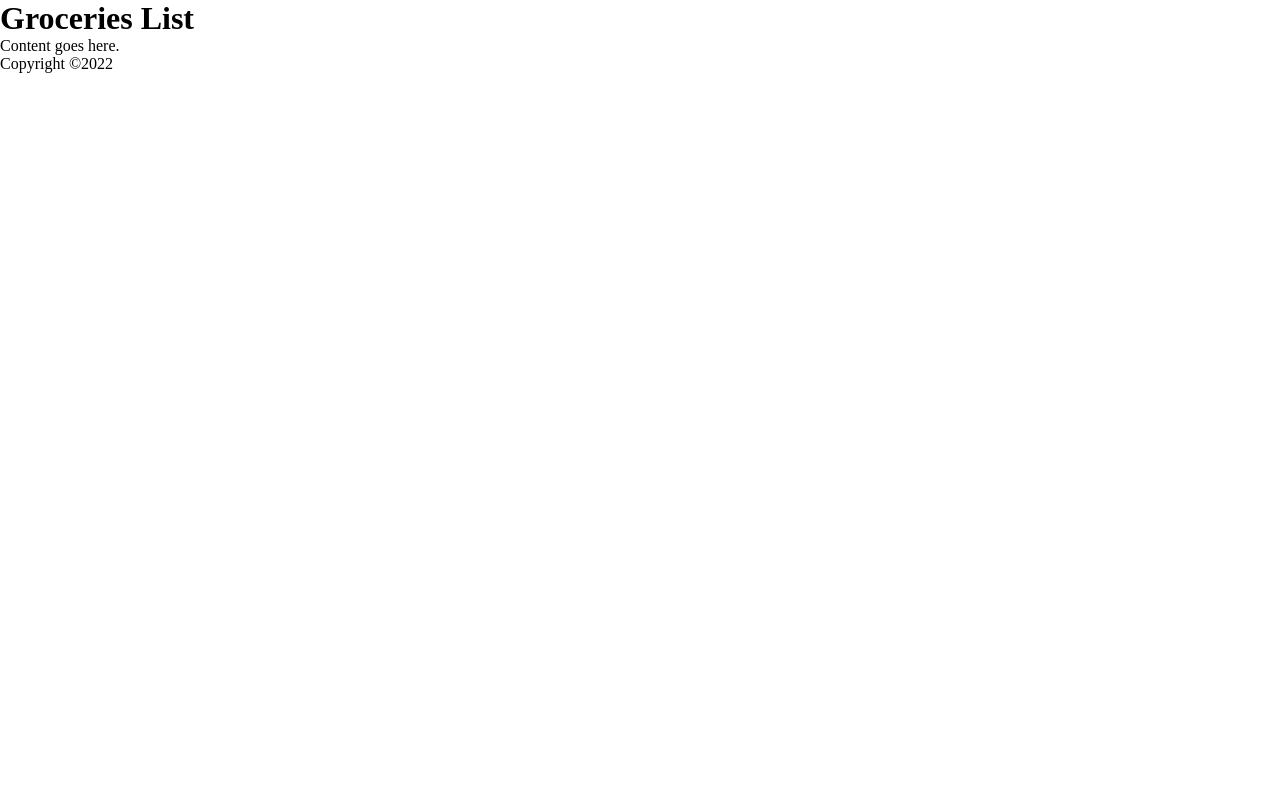
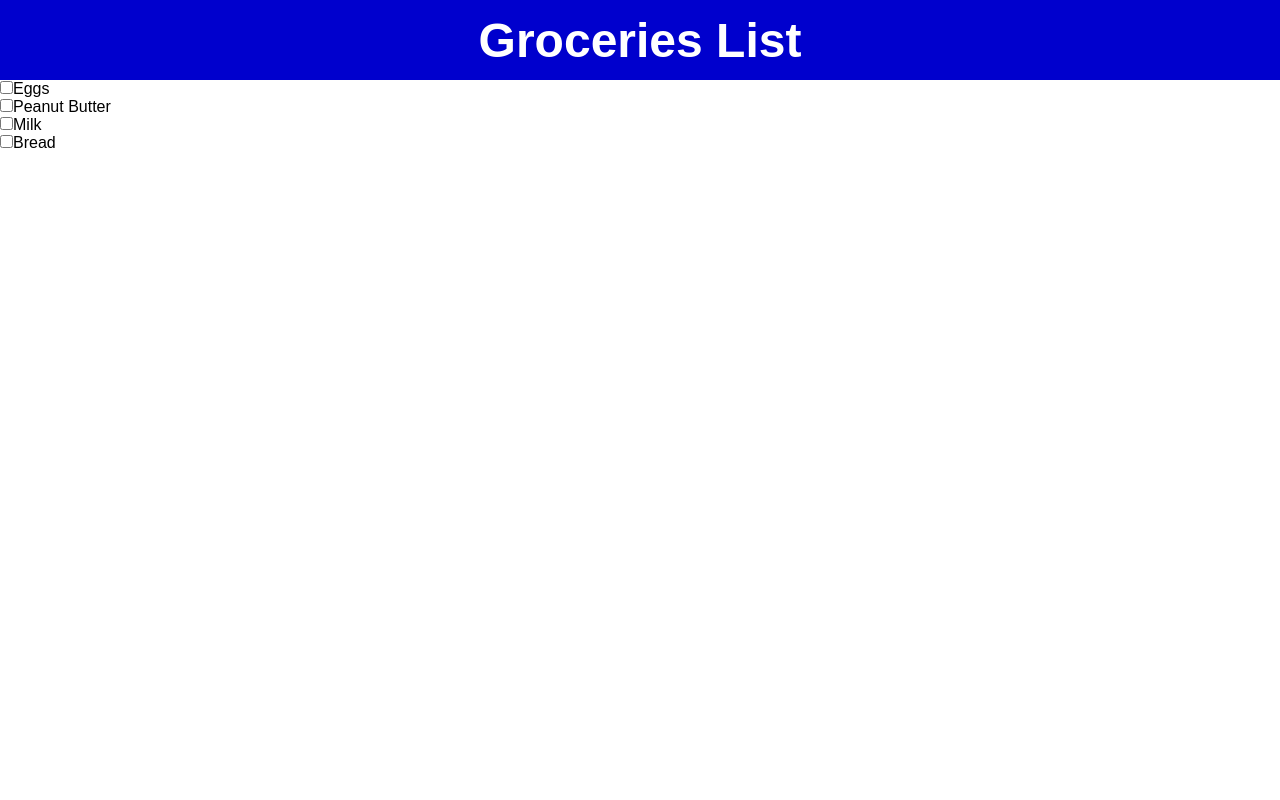
Before and after one commit to snelson-seattle/react-grocery-list, a React (Create React App) app: page / in a window 1280 px wide. Shown: the top 800 px of the page. Built offline with nearby package versions, Linux system fonts and the light colour scheme.

Commit message:
created GroceryList and GroceryItem components and populated with dummy data

```diff
--- a/src/components/Content.js
+++ b/src/components/Content.js
@@ -1,7 +1,19 @@
+import { useState } from "react";
+import GroceryList from "./GroceryList";
+
+const dummyData = [
+  { id: 1, checked: false, item: "Eggs" },
+  { id: 2, checked: false, item: "Peanut Butter" },
+  { id: 3, checked: false, item: "Milk" },
+  { id: 4, checked: false, item: "Bread" },
+];
+
 const Content = () => {
+  const [items, setItems] = useState(dummyData);
+
   return (
     <main>
-      <p>Content goes here.</p>
+      <GroceryList items={items} />
     </main>
   );
 };
--- a/src/components/Footer.js
+++ b/src/components/Footer.js
@@ -2,7 +2,7 @@ const Footer = () => {
   const today = new Date();
 
   return <footer>
-    <p>Copyright &copy;{today.getFullYear()}</p>
+    <p>Copyright &copy; {today.getFullYear()}</p>
   </footer>;
 };
 
--- /dev/null
+++ b/src/components/GroceryItem.js
@@ -0,0 +1,10 @@
+const GroceryItem = ({ checked, item }) => {
+  return (
+    <li className="item">
+      <input type="checkbox" checked={checked} />
+      <label>{item}</label>
+    </li>
+  );
+};
+
+export default GroceryItem;
--- /dev/null
+++ b/src/components/GroceryList.js
@@ -0,0 +1,15 @@
+import GroceryItem from "./GroceryItem";
+
+const GroceryList = ({ items }) => {
+  return (
+    <ul>
+      {items.map((item) => {
+        return (
+          <GroceryItem key={item.id} checked={item.checked} item={item.item} />
+        );
+      })}
+    </ul>
+  );
+};
+
+export default GroceryList;
--- a/src/index.css
+++ b/src/index.css
@@ -3,3 +3,26 @@
   padding: 0;
   box-sizing: border-box;
 }
+
+html {
+  font-size: 16px;
+  font-family: Arial, Helvetica, sans-serif;
+}
+
+header, footer {
+  background-color: mediumblue;
+  color: white;
+  min-height: 10vh;
+  display: flex;
+  flex-direction: column;
+  align-items: center;
+  justify-content: center;
+}
+
+main {
+  min-height: 100vh;
+}
+
+h1 {
+  font-size: 3rem;
+}
```
